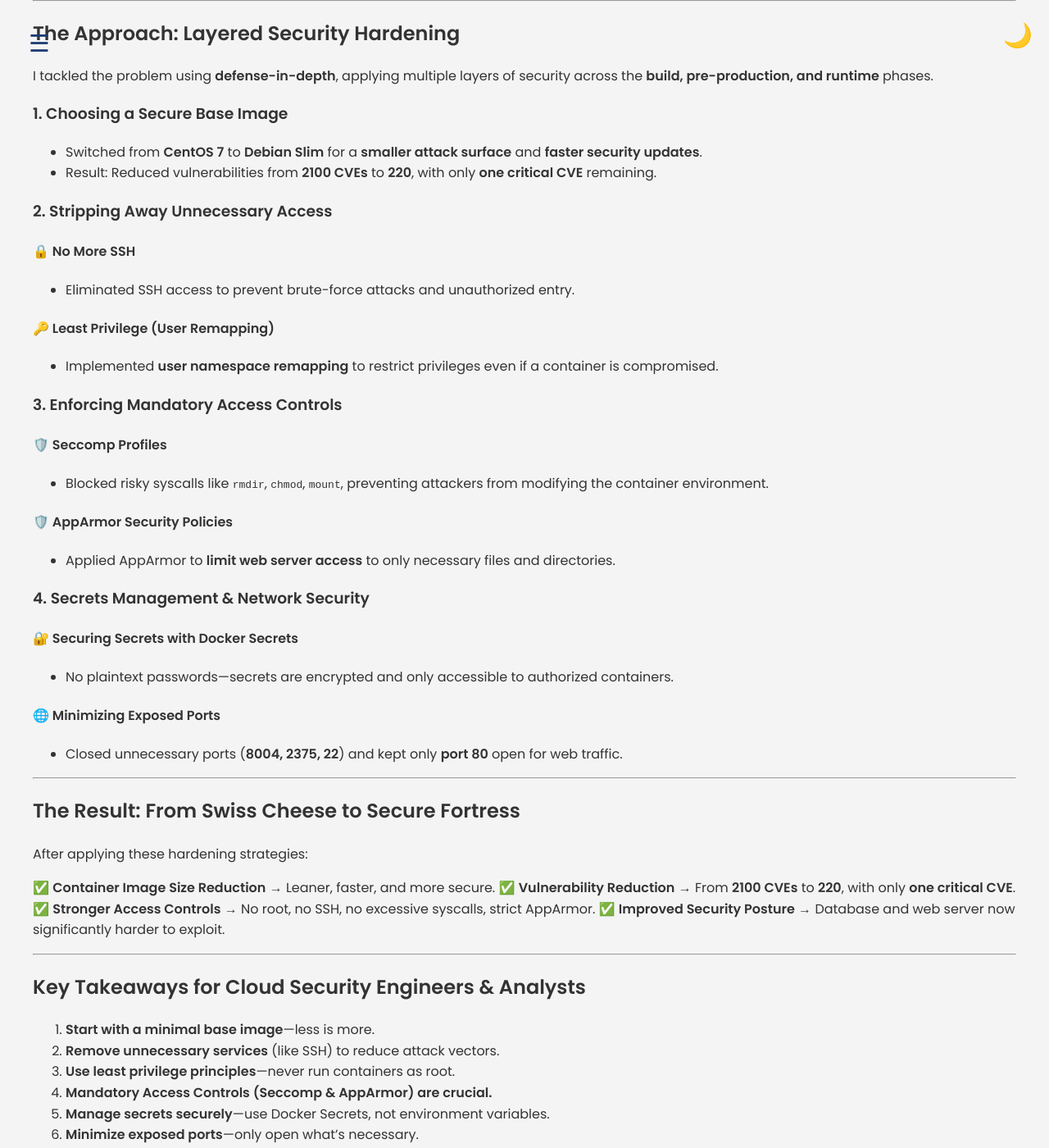
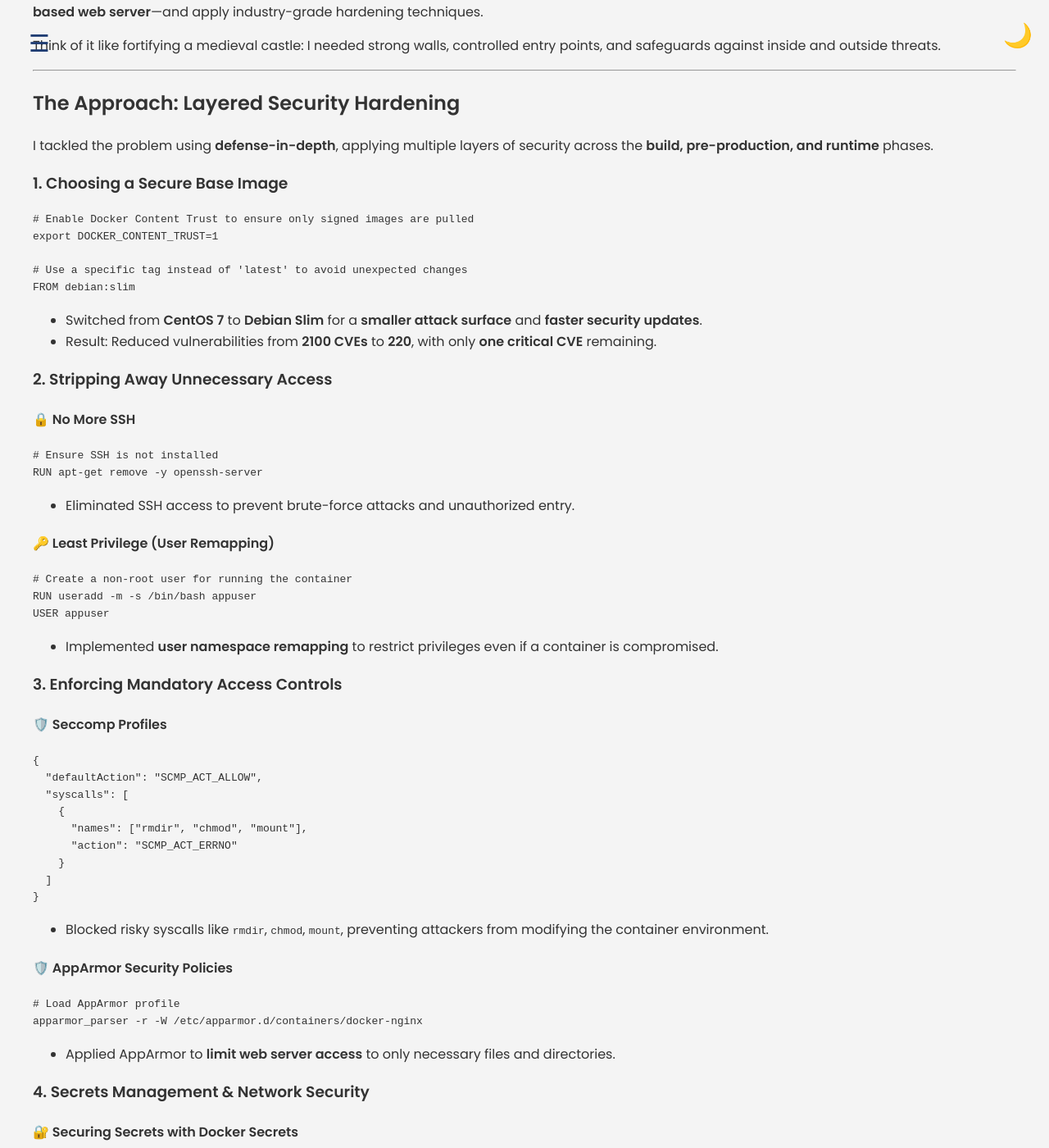
Before and after one commit to barrryblock/barrryblock.github.io, a Jekyll site: the page built from _posts/2025-02-25-from-fragile-to-fortified-hardening-containers-for-real-world-security.md, in a window 1280 px wide and 1400 px high, scrolled down 549 px. Shown: the whole window at 82% size. Built offline with Jekyll 4.4.1, drawn with Linux system fonts in a browser that asks for light colours; our own code applies the rules of GitHub Pages for plain Markdown files; some of the changed text lies outside the part shown.

Commit message:
added code examples to blog

````diff
--- a/_posts/2025-02-25-from-fragile-to-fortified-hardening-containers-for-real-world-security.md
+++ b/_posts/2025-02-25-from-fragile-to-fortified-hardening-containers-for-real-world-security.md
@@ -26,28 +29,69 @@ Think of it like fortifying a medieval castle: I needed strong walls, controlled
 I tackled the problem using **defense-in-depth**, applying multiple layers of security across the **build, pre-production, and runtime** phases.
 
 ### **1. Choosing a Secure Base Image**
+```sh
+# Enable Docker Content Trust to ensure only signed images are pulled
+export DOCKER_CONTENT_TRUST=1
+
+# Use a specific tag instead of 'latest' to avoid unexpected changes
+FROM debian:slim
+```
 - Switched from **CentOS 7** to **Debian Slim** for a **smaller attack surface** and **faster security updates**.
 - Result: Reduced vulnerabilities from **2100 CVEs** to **220**, with only **one critical CVE** remaining.
 
 ### **2. Stripping Away Unnecessary Access**
 #### 🔒 **No More SSH**
+```sh
+# Ensure SSH is not installed
+RUN apt-get remove -y openssh-server
+```
 - Eliminated SSH access to prevent brute-force attacks and unauthorized entry.
 
 #### 🔑 **Least Privilege (User Remapping)**
+```sh
+# Create a non-root user for running the container
+RUN useradd -m -s /bin/bash appuser
+USER appuser
+```
 - Implemented **user namespace remapping** to restrict privileges even if a container is compromised.
 
 ### **3. Enforcing Mandatory Access Controls**
 #### 🛡️ **Seccomp Profiles**
+```json
+{
+  "defaultAction": "SCMP_ACT_ALLOW",
+  "syscalls": [
+    {
+      "names": ["rmdir", "chmod", "mount"],
+      "action": "SCMP_ACT_ERRNO"
+    }
+  ]
+}
+```
 - Blocked risky syscalls like `rmdir`, `chmod`, `mount`, preventing attackers from modifying the container environment.
 
 #### 🛡️ **AppArmor Security Policies**
+```sh
+# Load AppArmor profile
+apparmor_parser -r -W /etc/apparmor.d/containers/docker-nginx
+```
 - Applied AppArmor to **limit web server access** to only necessary files and directories.
 
 ### **4. Secrets Management & Network Security**
 #### 🔐 **Securing Secrets with Docker Secrets**
+```sh
+# Store secrets securely in Docker Secrets
+echo "dbpassword" | docker secret create db_password -
+```
 - No plaintext passwords—secrets are encrypted and only accessible to authorized containers.
 
 #### 🌐 **Minimizing Exposed Ports**
+```yaml
+services:
+  web:
+    ports:
+      - "80:80" # Only expose necessary ports
+```
 - Closed unnecessary ports (**8004, 2375, 22**) and kept only **port 80** open for web traffic.
 
 ---
````
Also changed, not shown: other parts of _posts/2025-02-25-from-fragile-to-fortified-hardening-containers-for-real-world-security.md (+5 -2 lines), _posts/2025-02-23-from-hard-drives-to-handcuffs.md (+13 -0 lines).
